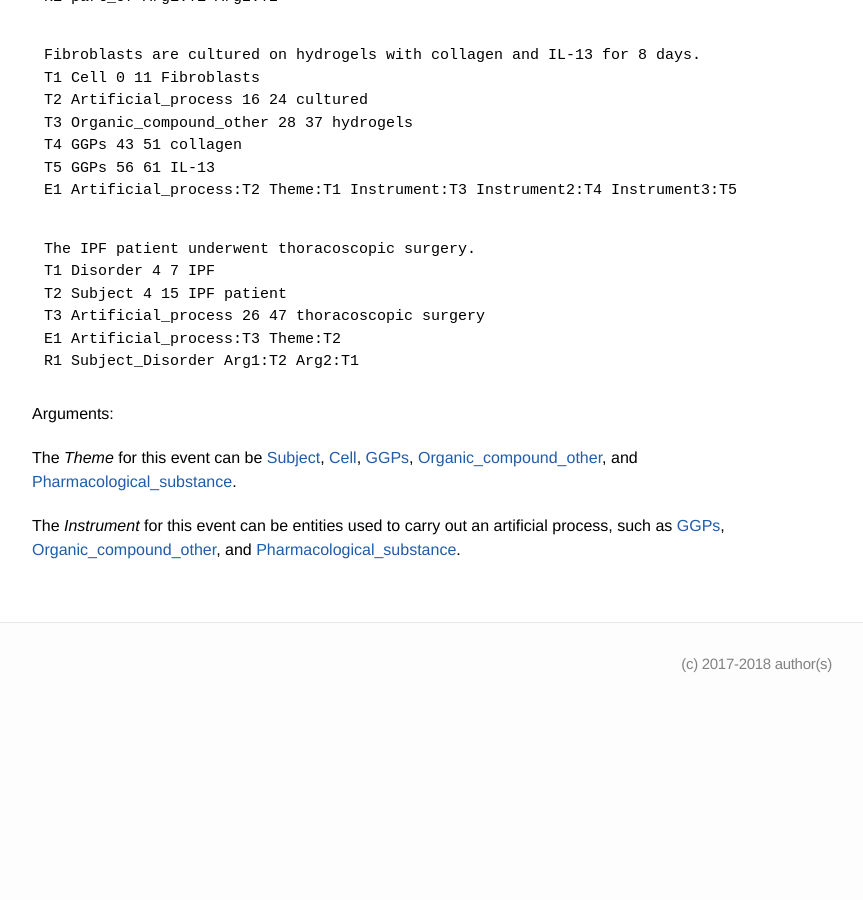
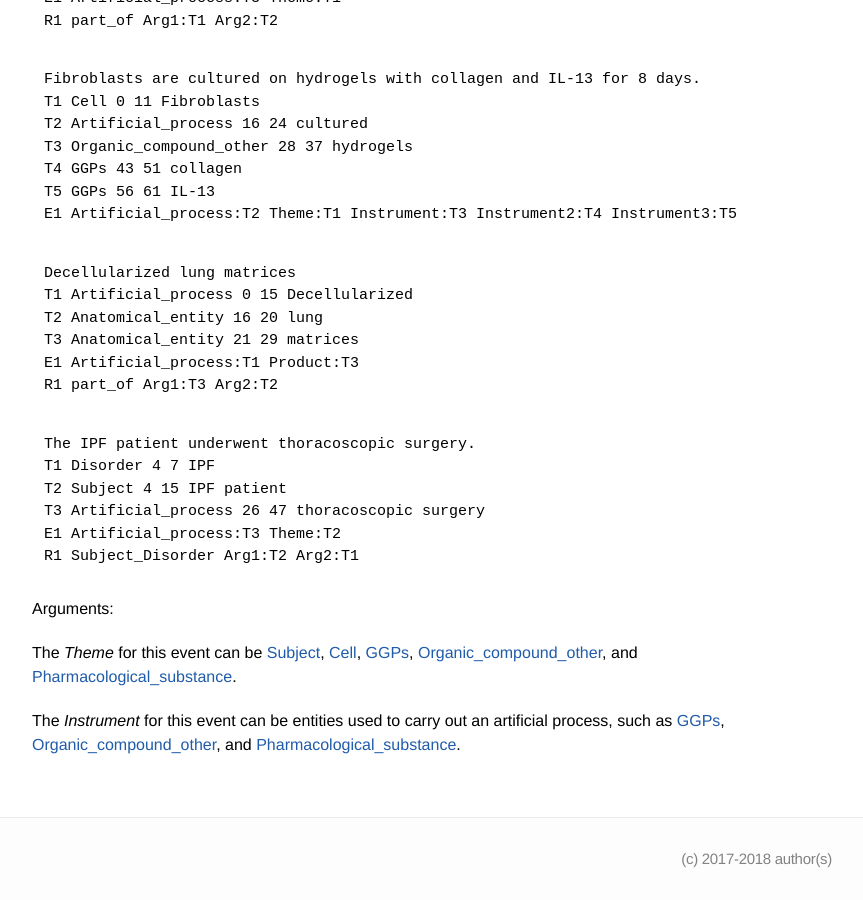
Before and after one commit to ezcatdb/molbiol_lung_corpus-guidelines, a Jekyll site: the page built from _event/Artificial_process.md, in a window 1280 px wide and 900 px high, scrolled down 1444 px. Shown: the whole window, without its empty margins (208-1071 px from the left). Built offline with Jekyll 4.4.1, drawn with Linux system fonts in a browser that asks for light colours; before the commit the page ends 2149 px from its top, so only the background shows below that; some of the changed text lies outside the part shown.

Commit message:
new trigger/sample sentence included in _event/Artificial_process.md

```diff
--- a/_event/Artificial_process.md
+++ b/_event/Artificial_process.md
@@ -71,6 +72,14 @@ T5 GGPs 56 61 IL-13
 E1 Artificial_process:T2 Theme:T1 Instrument:T3 Instrument2:T4 Instrument3:T5
 ~~~
 ~~~ ann
+Decellularized lung matrices
+T1 Artificial_process 0 15 Decellularized
+T2 Anatomical_entity 16 20 lung
+T3 Anatomical_entity 21 29 matrices
+E1 Artificial_process:T1 Product:T3
+R1 part_of Arg1:T3 Arg2:T2
+~~~
+~~~ ann
 The IPF patient underwent thoracoscopic surgery.
 T1 Disorder 4 7 IPF
 T2 Subject 4 15 IPF patient
```
Also changed, not shown: other parts of _event/Artificial_process.md (+1 -0 lines).
